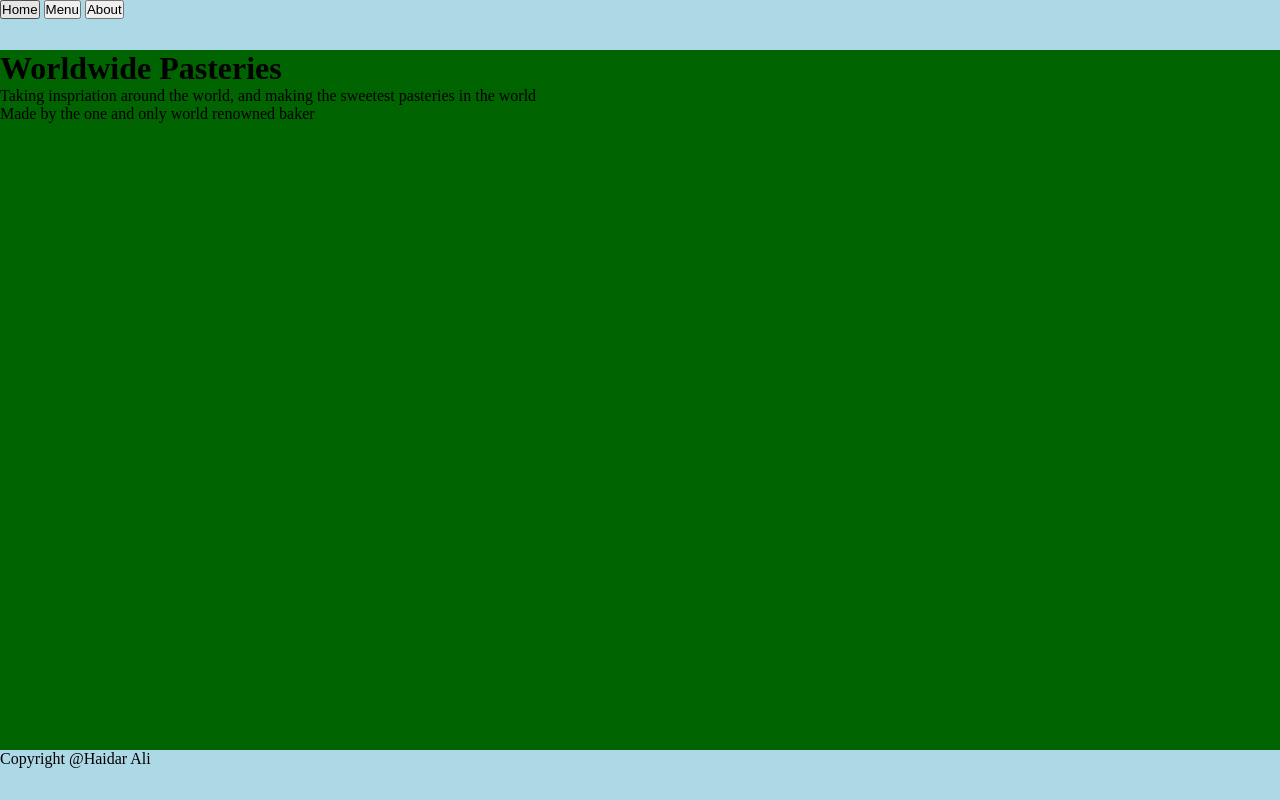
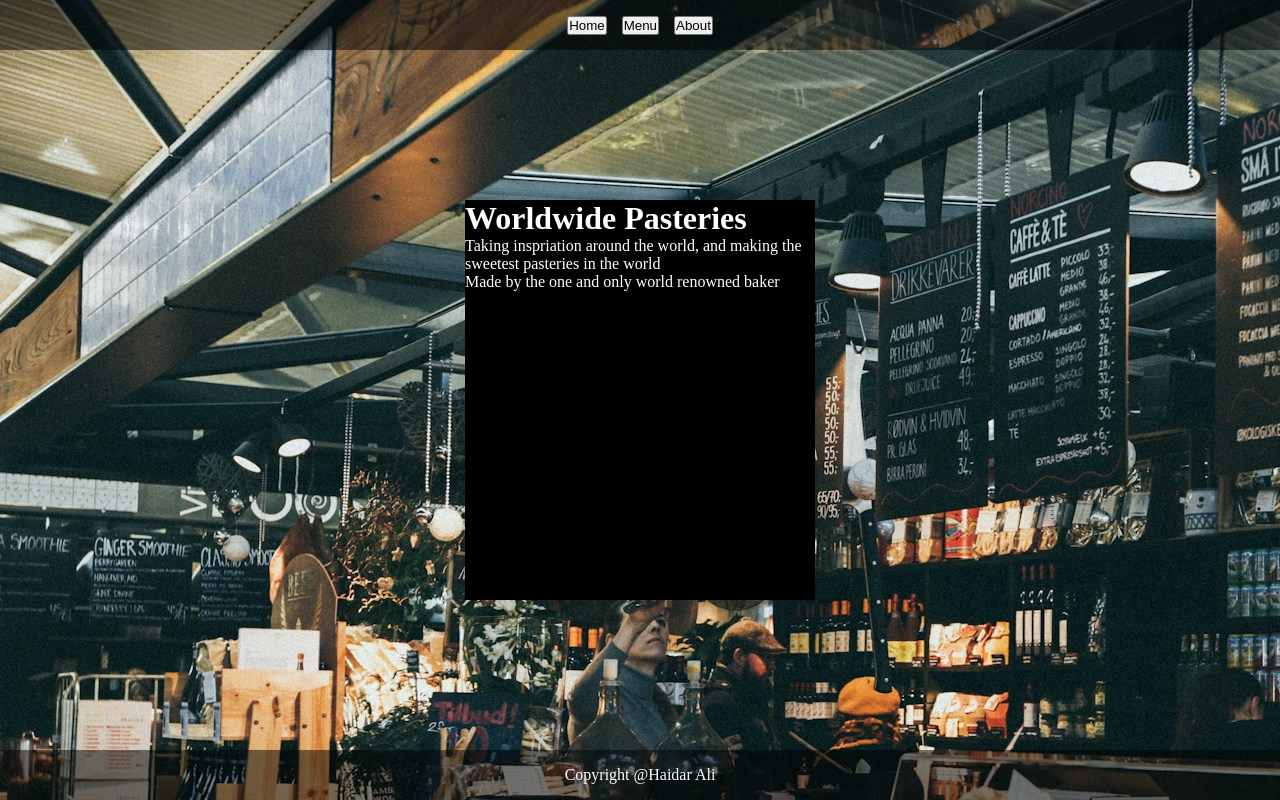
Before and after one commit to FC-HaidarAli/restaurant-page, a website built with webpack: page src/index.html in a window 1280 px wide. Built offline with nearby package versions, Linux system fonts and the light colour scheme.

Commit message:
center component placed

```diff
--- a/src/index.html
+++ b/src/index.html
@@ -15,9 +15,11 @@
     </header>
     <div class="content">
         <div class="main-component">
-            <h1 class="page-title">Worldwide Pasteries</h1>
-            <p class="subtext">Taking inspriation around the world, and making the sweetest pasteries in the world</p>
-            <p class="subtext">Made by the one and only world renowned baker</p>
+            <div class="center">
+                <h1 class="page-title">Worldwide Pasteries</h1>
+                <p class="subtext">Taking inspriation around the world, and making the sweetest pasteries in the world</p>
+                <p class="subtext">Made by the one and only world renowned baker</p>
+            </div>
         </div>
         <div class="footer">
             <p>Copyright @Haidar Ali</p>
--- a/src/main.css
+++ b/src/main.css
@@ -12,6 +12,8 @@ html, body, .content {
 
 body {
     position: relative;
+    background: url(./assets/images/nick-karvounis-jN_M0McVNeI-unsplash.jpg);
+    color: white;
 }
 
 .navigation-bar, .main-component, .footer {
@@ -19,21 +21,36 @@ body {
 }
 
 .navigation-bar {
+    display: flex;
+    justify-content: center;
+    align-items: center;
+    gap: 15px;
     height: 50px;
     width: 100%;
-    background-color: lightblue;
+    background-color: rgba(0,0,0,0.5);
 }
 
 .main-component {
     top: 50px;
     bottom: 50px;
     width: 100%;
-    background-color: darkgreen;
+    display: flex;
+    align-items: center;
+    justify-content: center;
+}
+
+.center {
+    background-color: black;
+    width: 350px;
+    height: 400px;
 }
 
 .footer {
+    display: flex;
+    justify-content: center;
+    align-items: center;
     bottom: 0;
     width: 100%;
     height: 50px;
-    background: lightblue;
+    background-color: rgba(0,0,0,0.5);
 }
```
